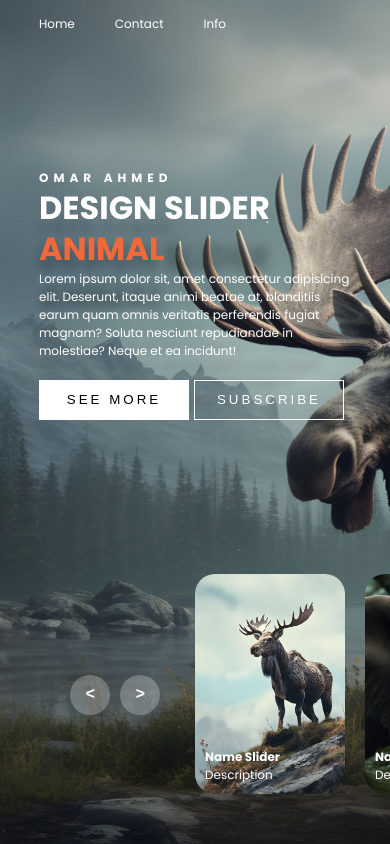
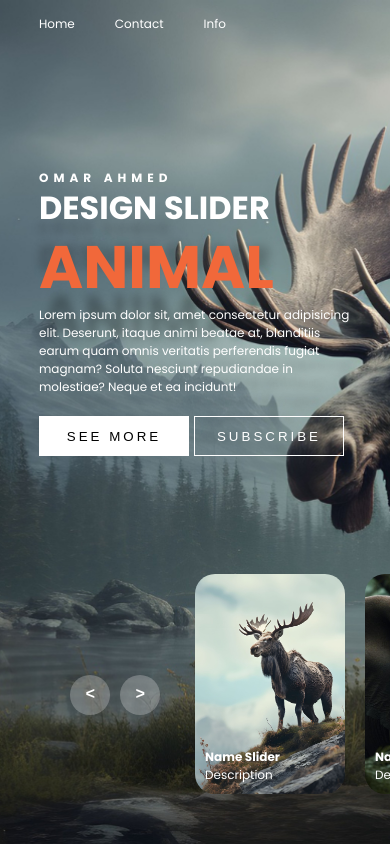
Before and after one commit to 0omarahmed73/slidernative, a website built with Vite: page index.html in a window 390 px wide. Built offline with nearby package versions, Linux system fonts and the light colour scheme.

Commit message:
style: adjust font size and padding for carousel items on small screens

```diff
--- a/src/style.css
+++ b/src/style.css
@@ -345,16 +345,6 @@ header {
   }
 
   .carousel .list .item .title {
-    font-size: 30px;
-  }
-}
-
-@media screen and (max-width: 400px) {
-  .carousel .list .item .content {
-    padding-right: 0 !important;
-  }
-
-  .carousel .list .item .title , .carousel .list .item .topic {
     font-size: 32px !important;
   }
 }
```
